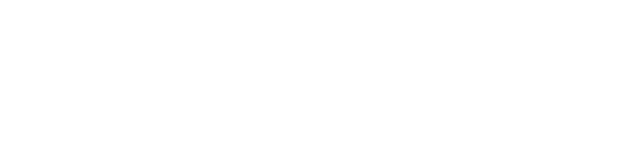
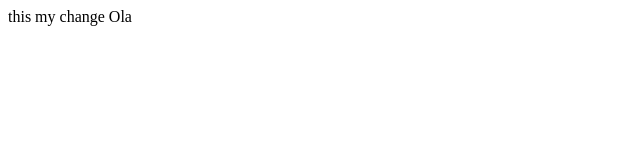
Before and after one commit to i7medo/test, a plain HTML site: page index.html in a window 1280 px wide. Shown: the whole page, without its empty margins (0-640 px from the left). Drawn offline with Linux system fonts and the light colour scheme.

Commit message:
I add text Ola

```diff
--- a/index.html
+++ b/index.html
@@ -6,6 +6,6 @@
     <title>Document</title>
 </head>
 <body>
-
+    this my change Ola
 </body>
 </html>
```
